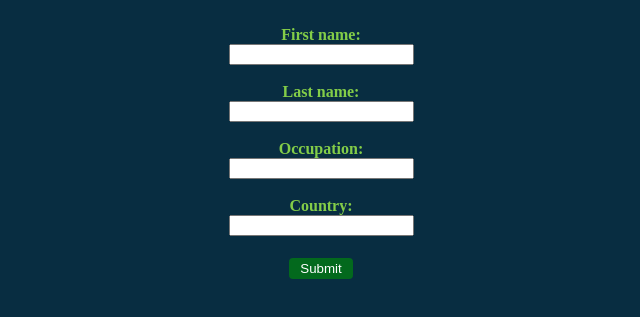
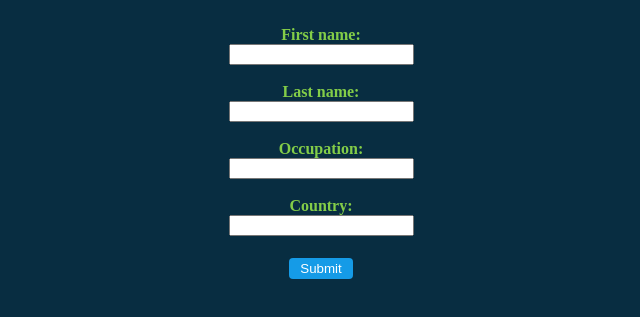
Before and after one commit to Emilio1027/HTML-assignment-1, a plain HTML site: page index.html in a window 1280 px wide. Shown: the part 243-560 px from the top of the page, without its empty margins (319-959 px from the left). Drawn offline with Linux system fonts and the light colour scheme.

Commit message:
Add files via upload

```diff
--- a/css/style.css
+++ b/css/style.css
@@ -22,7 +22,7 @@ form {
 }
 input[type=button] {
     width: 5%;
-    background-color: #03691d;
+    background-color: #159be7;
     color: white;
     padding: 3px 3px;
     margin: 4px 0;
```
